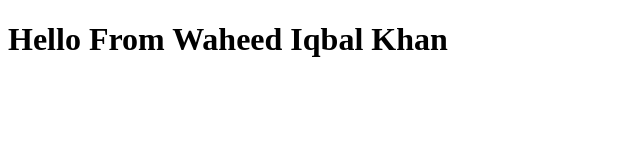
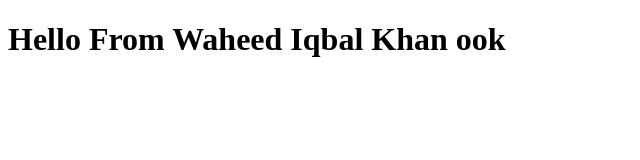
Before and after one commit to Waheed-Iqbal-Khan/BootcampApna, a plain HTML site: page index.html in a window 1280 px wide. Shown: the full height of the page, 0-640 px from the left. Drawn offline with Linux system fonts and the light colour scheme.

Commit message:
edited "ok"

```diff
--- a/index.html
+++ b/index.html
@@ -6,6 +6,6 @@
     <title>Document</title>
 </head>
 <body>
-    <h1>Hello From Waheed Iqbal Khan</h1>
+    <h1>Hello From Waheed Iqbal Khan ook</h1>
 </body>
 </html>
```
